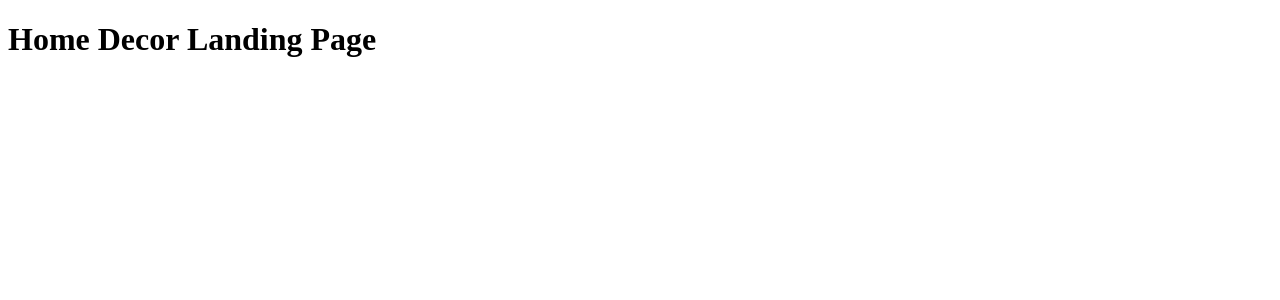
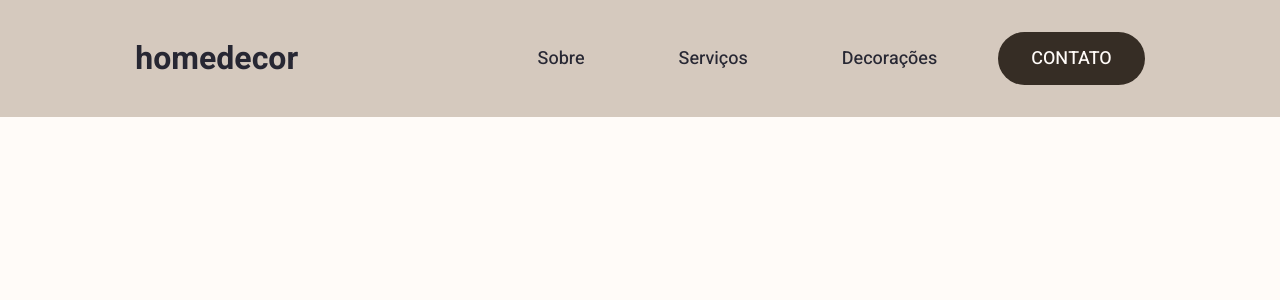
Before and after one commit to Anna-Luiza-Gusmao/home-decor-landing-page, a React (Vite) app: page / in a window 1280 px wide. Shown: the top 300 px of the page. Built offline with nearby package versions, Linux system fonts and the light colour scheme.

Commit message:
add: static navbar

```diff
--- a/index.html
+++ b/index.html
@@ -1,13 +1,19 @@
 <!doctype html>
-<html lang="en">
+<html lang="pt-BR">
+
 <head>
   <meta charset="UTF-8" />
   <link rel="icon" type="image/svg+xml" href="/home-decor-icon.png" />
+  <link rel="preconnect" href="https://fonts.googleapis.com">
+  <link rel="preconnect" href="https://fonts.gstatic.com" crossorigin>
+  <link href="https://fonts.googleapis.com/css2?family=Heebo:wght@400;500;600;700&display=swap" rel="stylesheet">
   <meta name="viewport" content="width=device-width, initial-scale=1.0" />
   <title>Home Decor</title>
 </head>
+
 <body>
   <div id="root"></div>
   <script type="module" src="/src/main.tsx"></script>
 </body>
+
 </html>
--- a/package.json
+++ b/package.json
@@ -10,8 +10,11 @@
     "preview": "vite preview"
   },
   "dependencies": {
+    "@types/styled-components": "^5.1.34",
     "react": "^18.2.0",
-    "react-dom": "^18.2.0"
+    "react-dom": "^18.2.0",
+    "react-router-dom": "^6.21.3",
+    "styled-components": "^6.1.8"
   },
   "devDependencies": {
     "@types/react": "^18.2.43",
--- a/src/App.tsx
+++ b/src/App.tsx
@@ -1,5 +1,15 @@
+import { ThemeProvider } from "styled-components"
+import { defaultTheme } from "./styles/themes/default"
+import { GlobalStyle } from "./styles/globalStyles"
+import { RouterProvider } from "react-router-dom"
+import { allRouters } from "./routers/routers"
+
 export function App() {
   return (
-    <h1>Home Decor Landing Page</h1>
+    <ThemeProvider theme={defaultTheme}>
+      <RouterProvider router={allRouters} />
+
+      <GlobalStyle />
+    </ThemeProvider>
   )
 }
--- /dev/null
+++ b/src/pages/Root/Root.tsx
@@ -0,0 +1,11 @@
+import { Outlet } from "react-router-dom"
+import { Navbar } from "../components/Navbar"
+
+export function Root() {
+    return (
+        <div>
+            <Navbar />
+            <Outlet />
+        </div>
+    )
+}
--- /dev/null
+++ b/src/pages/components/Navbar/index.tsx
@@ -0,0 +1,16 @@
+import { ButtonsContainer, ContactButton, NavbarContent, PatternsButton } from "./styles"
+
+export function Navbar() {
+    return (
+        <NavbarContent>
+            <h1>homedecor</h1>
+
+            <ButtonsContainer>
+                <PatternsButton>Sobre</PatternsButton>
+                <PatternsButton>Serviços</PatternsButton>
+                <PatternsButton>Decorações</PatternsButton>
+                <ContactButton>Contato</ContactButton>
+            </ButtonsContainer>
+        </NavbarContent>
+    )
+}
--- /dev/null
+++ b/src/pages/components/Navbar/styles.ts
@@ -0,0 +1,80 @@
+import styled from "styled-components"
+
+export const NavbarContent = styled.nav`
+    display: flex;
+    align-items: center;
+    justify-content: space-around;
+
+    padding: 2rem;
+    background-color: ${props => props.theme.colors["beige-200"]};
+
+    h1 {
+        font-size: 2rem;
+    }
+`
+
+export const ButtonsContainer = styled.section`
+    display: flex;
+    gap: 1.75rem;
+`
+
+const PatternNavbarButton = styled.button`
+    all: unset;
+    font-weight: 500;
+    font-size: 1.125rem;
+    padding: 0.75rem 2rem;
+    border: 1px solid transparent;
+
+    transition-timing-function: cubic-bezier(0.25, 0.8, 0.25, 1);
+    transition-duration: 400ms;
+
+    &:hover {
+        cursor: pointer;
+    }
+`
+
+export const PatternsButton = styled(PatternNavbarButton)`
+    position: relative;
+    background: none;
+    transition-property: color;
+    border-radius: 6px;
+
+    &:focus,
+    &:hover {
+        color: ${props => props.theme.colors["beige-600"]};
+    }
+
+    &:focus:after,
+    &:hover:after {
+        width: 100%;
+        left: 0%;
+    }
+
+    &:after {
+        content: "";
+        pointer-events: none;
+        bottom: -2px;
+        left: 50%;
+        position: absolute;
+        width: 0%;
+        height: 2px;
+        background-color: ${props => props.theme.colors["beige-600"]};
+        transition-timing-function: cubic-bezier(0.25, 0.8, 0.25, 1);
+        transition-duration: 400ms;
+        transition-property: width, left;
+    }
+`
+
+export const ContactButton = styled(PatternNavbarButton)`
+    text-transform: uppercase;
+    color: ${props => props.theme.colors.white};
+    background-color: ${props => props.theme.colors["beige-600"]};
+    border-radius: 32px;
+    transition-property: background-color;
+
+    &:hover {
+        background: none;
+        color: ${props => props.theme.colors["beige-600"]};
+        border: 1px solid ${props => props.theme.colors["beige-600"]};
+    }
+`
--- /dev/null
+++ b/src/routers/routers.tsx
@@ -0,0 +1,9 @@
+import { Route, createBrowserRouter, createRoutesFromElements } from "react-router-dom"
+import { Root } from "../pages/Root/Root"
+
+export const allRouters = createBrowserRouter(
+  createRoutesFromElements(
+    <Route path="/" element={<Root />}>
+    </Route>
+  )
+)
--- /dev/null
+++ b/src/styles/globalStyles.tsx
@@ -0,0 +1,46 @@
+import { createGlobalStyle } from "styled-components"
+
+export const GlobalStyle = createGlobalStyle`
+    * {
+        margin: 0;
+        padding: 0;
+        box-sizing: border-box;
+    }
+
+    body {
+        background-color: ${props => props.theme.colors.white};
+        text-rendering: optimizeLegibility;
+        -webkit-font-smoothing: antialiased;
+        -moz-osx-font-smoothing: grayscale;
+
+        overflow-y: auto;
+
+        scrollbar-width: auto;
+        scrollbar-color: ${props => props.theme.colors["black-400"]} ${props => props.theme.colors["black-400"]};
+
+        &::-webkit-scrollbar {
+            width: 0.75rem;
+        }
+
+        &::-webkit-scrollbar-track {
+            background-color: ${props => props.theme.colors["black-400"]};
+            border-radius: 8px;
+        }
+
+        &::-webkit-scrollbar-thumb {
+            background: ${props => props.theme.colors["black-400"]};
+            border-radius: 8px;
+        }
+    }
+
+    body, input, textarea, button, a, select, option {
+        font-family: 'Heebo', sans-serif;
+        font-weight: 400;
+        font-size: 1rem;
+        color: ${props => props.theme.colors["black-400"]};
+    }
+
+    :focus {
+        outline: 4px auto -webkit-focus-ring-color;
+    }
+`
--- /dev/null
+++ b/src/styles/themes/default.ts
@@ -0,0 +1,12 @@
+export const defaultTheme = {
+    name: 'default',
+    colors: {
+        'white': '#fffbf8',
+
+        'beige-200': '#d5c9be',
+        'beige-400': '#7f675a',
+        'beige-600': '#362D25',
+
+        'black-400': '#272733'
+    },
+}
```
Also changed, not shown: src/styles/@types/styled.d.ts (added, +8 -0 lines), 1 other file (tests, documents, lock files or other folders). Lines whose indentation alone changed are shown as unchanged.
